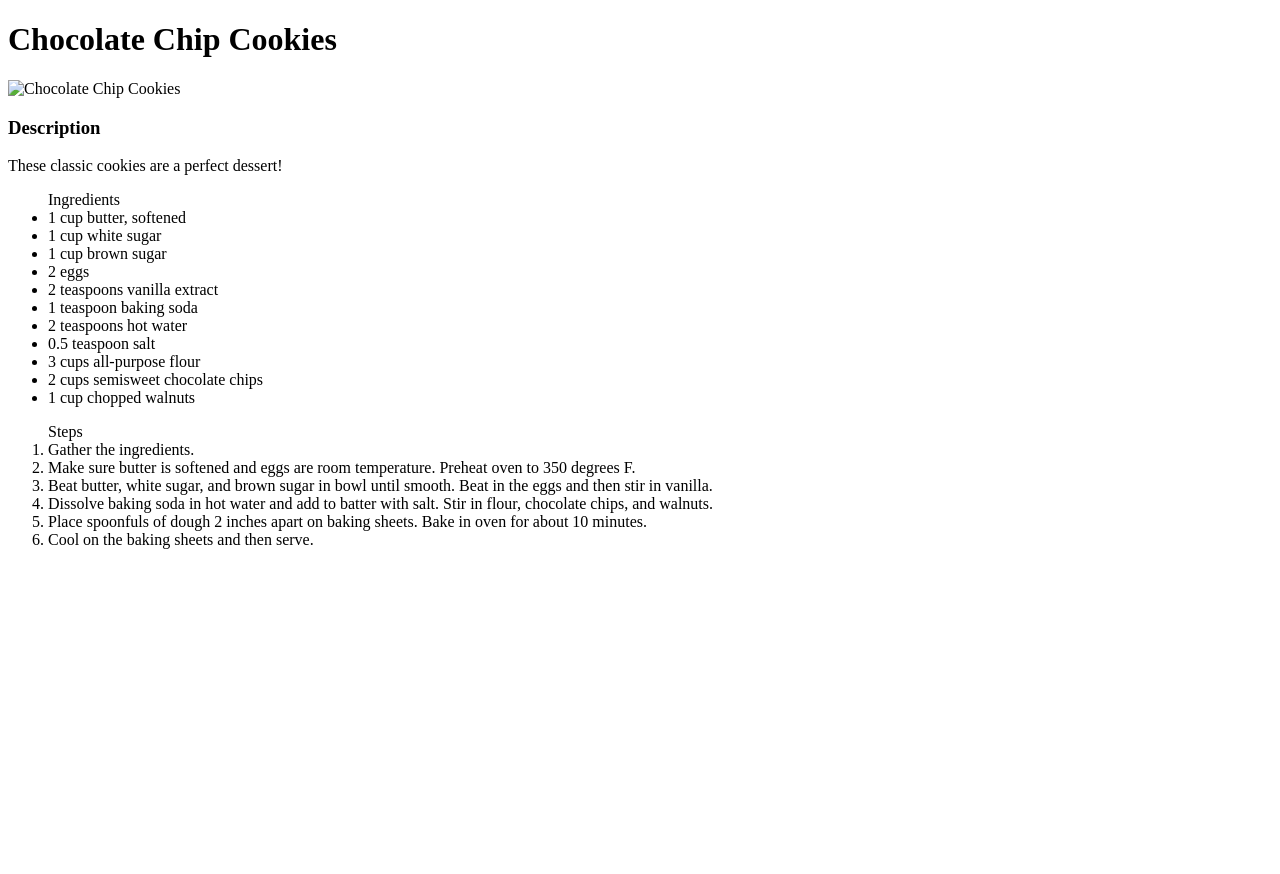
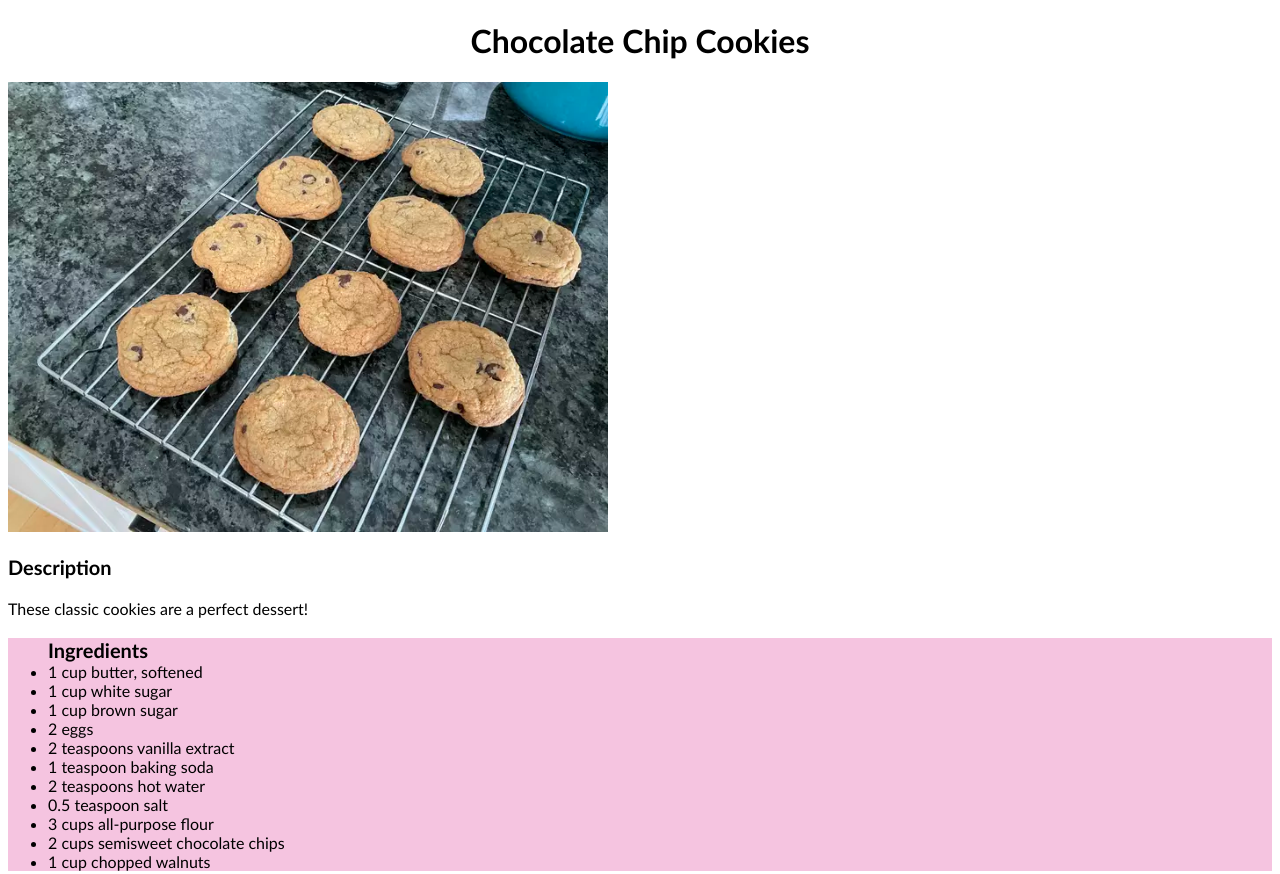
Before and after one commit to anastasia-tea/odin-recipes, a plain HTML site: page recipes/cookie.html in a window 1280 px wide. Shown: the top 874 px of the page. Before the commit the page ends 800 px from the top, so only its background shows below. Drawn offline with Linux system fonts and the light colour scheme.

Commit message:
Added images and added initial styles

```diff
--- a/recipes/cookie.html
+++ b/recipes/cookie.html
@@ -6,20 +6,22 @@
     <head>
         <meta charset="UTF-8">
         <title>Chocolate Chip Cookies</title>
+        <link rel="stylesheet" href="../style.css">
     </head>
 
     <body>
 
         <!-- Recipe from https://www.allrecipes.com/recipe/10813/best-chocolate-chip-cookies/ -->
+        <!-- Cartoon picture from https://www.istockphoto.com/vector/cookies-with-chocolate-gm1028679756-275729535-->
 
         <h1>Chocolate Chip Cookies</h1>
 
-        <img src="./images/cookie.webp" alt="Chocolate Chip Cookies">
+        <img class="picture" src="../images/cookie.webp" alt="Chocolate Chip Cookies">
 
         <h3>Description</h3>
         <p>These classic cookies are a perfect dessert!</p>
 
-        <ul>Ingredients
+        <ul class="ing">Ingredients
             <li>1 cup butter, softened</li>
             <li>1 cup white sugar</li>
             <li>1 cup brown sugar</li>
@@ -33,7 +35,7 @@
             <li>1 cup chopped walnuts</li>
         </ul>
 
-        <ol>Steps
+        <ol class="steps">Steps
             <li>Gather the ingredients.</li>
             <li>Make sure butter is softened and eggs are room temperature. Preheat oven to 350 degrees F.</li>
             <li>Beat butter, white sugar, and brown sugar in bowl until smooth. Beat in the eggs and then stir in vanilla.</li>
--- /dev/null
+++ b/style.css
@@ -0,0 +1,41 @@
+
+* {
+    font-family: "Trebuchet MS", sans-serif;
+}
+
+.list {
+    background-color: #7ac4e9;
+    font-size: 18px;
+    font-weight: bold;
+}
+
+.picture {
+    width: 600px;
+    height: auto;
+}
+
+.cartoon {
+    width: 400px;
+    height: auto;
+}
+
+h1 {
+    text-align: center;
+}
+
+h3 {
+    font-size: 20px;
+}
+
+.ing,
+.steps {
+    font-weight: bold;
+    background-color: #f5c4e0;
+    font-size: 20px;
+}
+
+.ing li,
+.steps li {
+    font-weight: normal;
+    font-size: 16px;
+}
```
Also changed, not shown: index.html (+8 -1 lines), recipes/arancini.html (+5 -3 lines), recipes/miso.html (+5 -3 lines), images/arancini-c.jpg (added), images/arancini.webp, images/cookie-c.jpg (added), images/miso-c.png (added), images/strawberry.webp (deleted).
